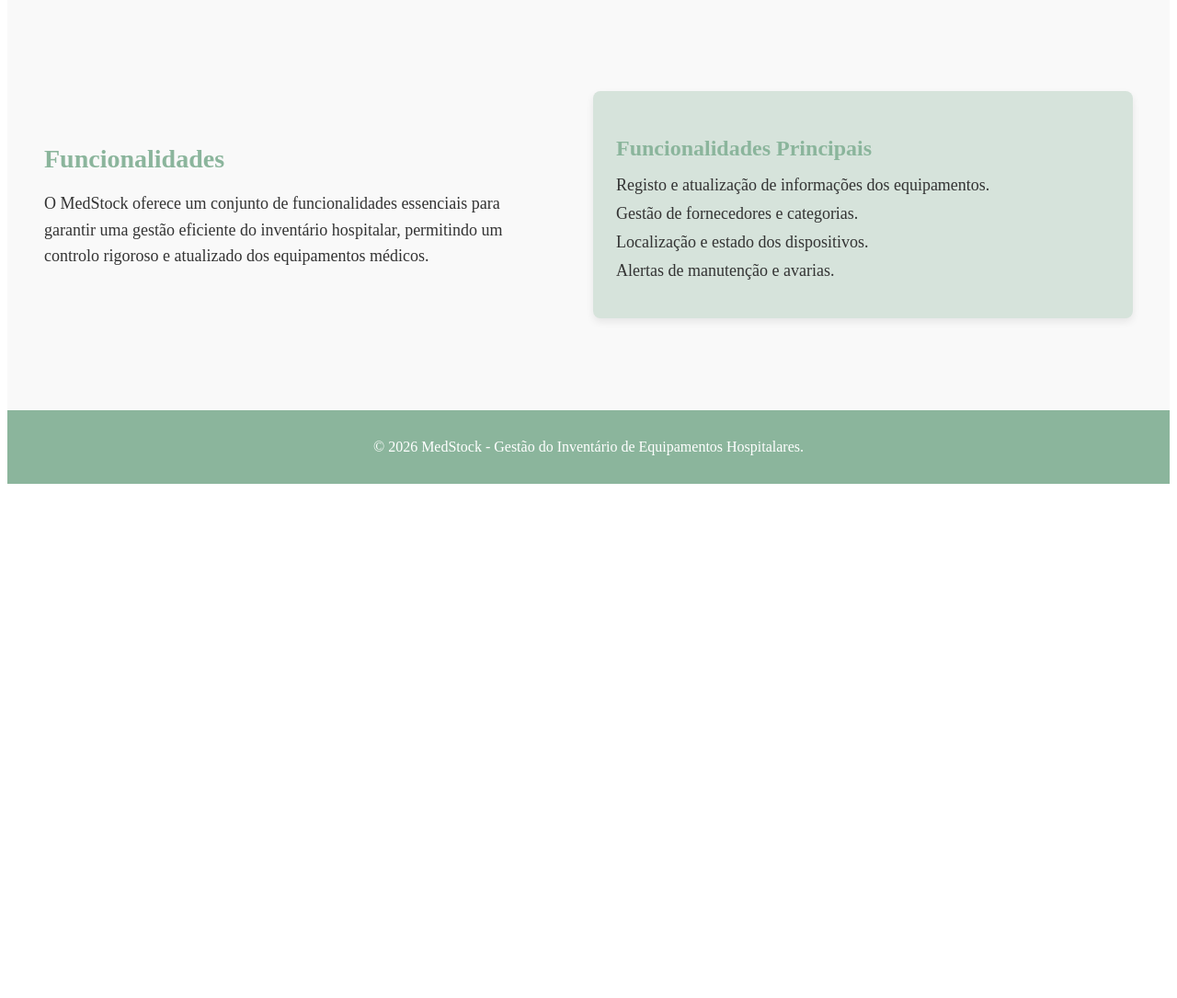
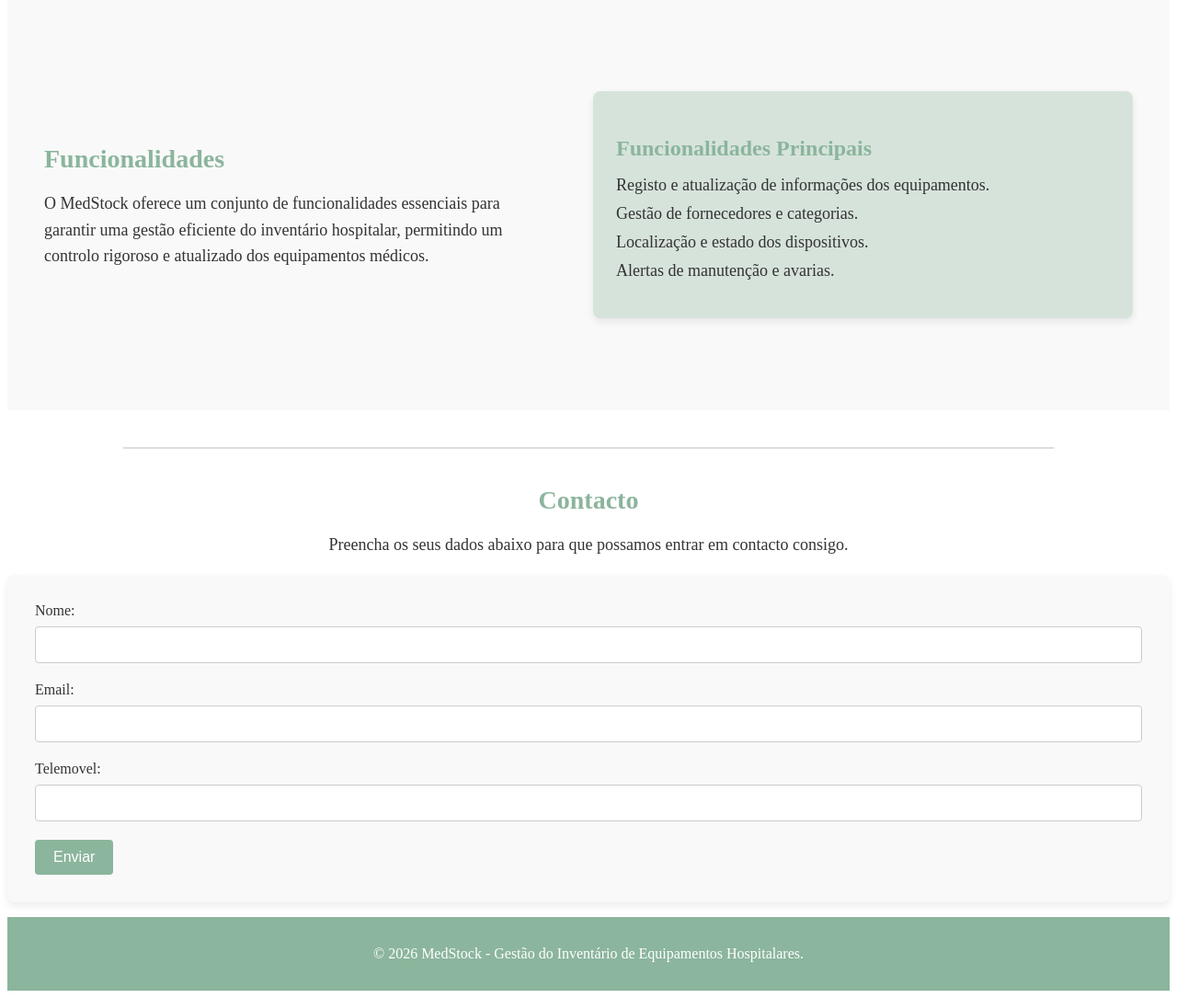
Before and after one commit to GabrielaArantes/projetoSIBDAS, a PHP site: page / in a window 1280 px wide. Shown: the part 1099-2184 px from the top of the page at 92% size. Before the commit the page ends 1625 px from the top, so only its background shows below. Run offline with PHP 8.4, Linux system fonts and the light colour scheme.

Commit message:
11- implementação dos conatctos e layout

```diff
--- a/frontend/assets/css/estilos.css
+++ b/frontend/assets/css/estilos.css
@@ -220,3 +220,66 @@ main {
     border: none;
     border-top: 2px solid #ddd;
 }
+
+#contactos {
+    background-color: #f9f9f9;
+    padding: 60px 40px;
+}
+
+.contactocontainer {
+    max-width: 1300px;
+    margin: 0 auto;
+    text-align: center;
+}
+
+.contactoscontainer h2 {
+    font-size: 28px;
+    color: lch(70.19% 20.63 156.35);
+    margin-bottom: 15px;
+}
+
+.contactoscontainer p {
+    font-size: 18px;
+    color: #333;
+    margin-bottom: 40px;
+}
+
+.contactosform {
+    background-color: #f9f9f9;
+    padding: 30px;
+    border-radius: 8px;
+    box-shadow: 0 4px 8px rgba(0, 0, 0, 0.08);
+    border: 1 px solid #ddd;
+    text-align: left;
+}
+
+.contactosform label {
+    font-size: 16px;
+    color: #333;
+    display: block;
+    margin-bottom: 8px;
+    font-weight: 500;
+}
+
+.contactosform input {
+    width: 100%;
+    padding: 10px;
+    margin-bottom: 20px;
+    border: 1px solid #ccc;
+    border-radius: 4px;
+    font-size: 16px;
+}
+
+.contactosform button {
+    background-color: lch(70.19% 20.63 156.35);
+    color: white;
+    padding: 10px 20px;
+    border: none;
+    border-radius: 4px;
+    font-size: 16px;
+    cursor: pointer;
+}
+
+.contactosform button:hover {
+    background-color: lch(49.74% 33.5 153.61);
+}
--- a/frontend/index.html
+++ b/frontend/index.html
@@ -86,6 +86,30 @@
                     </ul>
                 </div>
             </div>
+        </section>
+
+        <hr class="separador">
+
+        <section id="contacto">
+            <div class="contactocontainer">
+                <div class=""contactoscontainer">
+                    <h2>Contacto</h2>
+                    <p>Preencha os seus dados abaixo para que possamos entrar em contacto consigo.</p>
+                </div>
+                <form class="contactosform">
+                    <label for="nome">Nome:</label>
+                    <input type="text" id="nome" name="nome" required>
+
+                    <label for="email">Email:</label>
+                    <input type="email" id="email" name="email" required>
+
+                    <label for="telemovel">Telemovel:</label>
+                    <input type="tel" id="telemovel" name="telemovel" required>
+
+                    <button type="submit">Enviar</button>
+                </form>
+            </div>
+        </section>
     </main>
 
     <footer>
```
